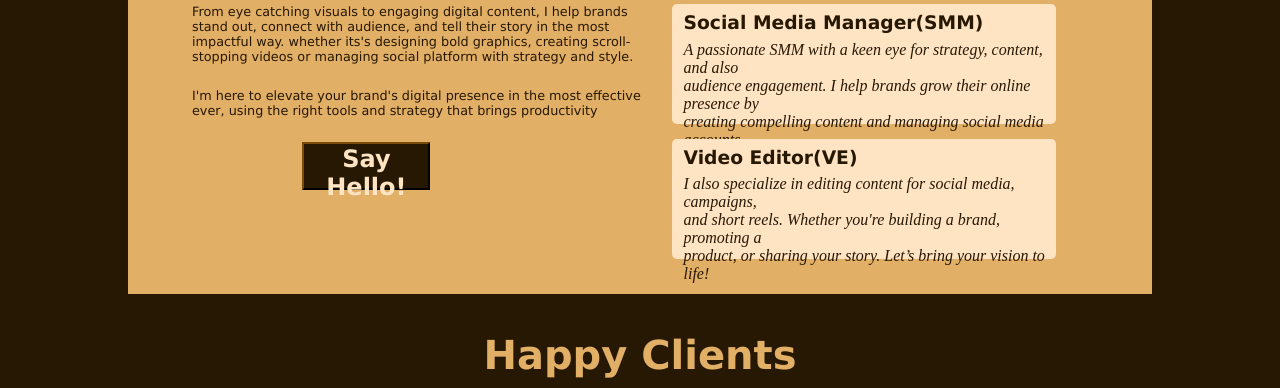
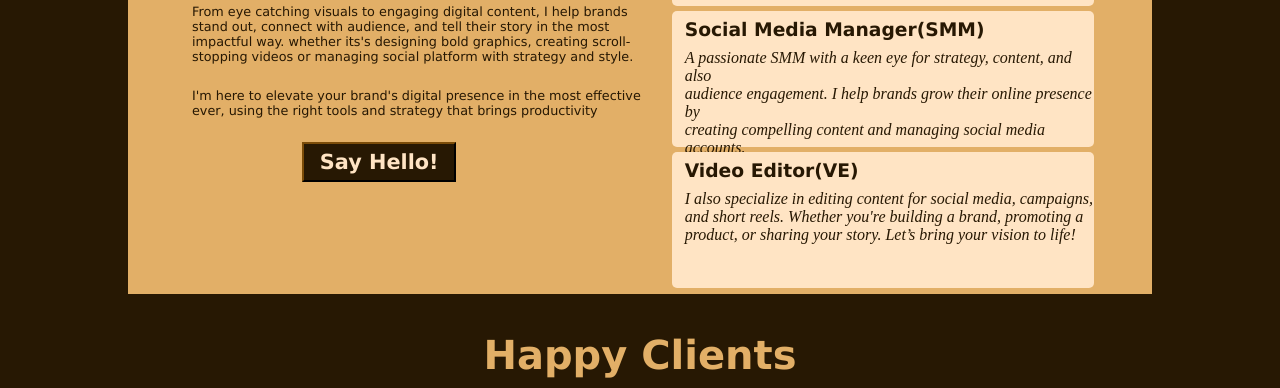
Before and after one commit to Jessdamina/portfolio, a plain HTML site: page index.html in a window 1280 px wide. Shown: the part 3681-4069 px from the top of the page. Drawn offline with Linux system fonts and the light colour scheme.

Commit message:
adjust testimonial img

```diff
--- a/index.html
+++ b/index.html
@@ -407,12 +407,12 @@
         }
         .what_button{
             margin: 5% 0% 0% 23%;
-            width: 10vw;
-            height: 6vh;
+            width: 12vw;
+            height: 5vh;
             border-color: #271803;
             font-family: Verdana, Geneva, Tahoma, sans-serif;
             font-weight: bold;
-            font-size: 1.5rem;
+            font-size: 1.3rem;
             color: bisque;
             background-color: #271803;
         }
@@ -422,8 +422,9 @@
         }
         .whatgrid1{
             background-color: bisque;
-            margin: 0% 20% 3% 0%;
-            height: 15vh;
+            margin: 0% 20% 1% 0%;
+            height: 17vh;
+            width: 33vw;
             border-radius: 5px;
         }
         .whatgrid1 h3{
@@ -434,6 +435,7 @@
         .whatgrid1 p{
             font-style: italic;
             color: #271803;
+            font-size: 1rem;
         }
         .happy h2{
             font-family: Verdana, Geneva, Tahoma, sans-serif;
@@ -487,7 +489,7 @@
             width: 10vw;
             height: 18vh;
             object-fit: cover;
-            margin-left: 10%;
+            margin: 0% 10% 0% 10%;
         }
         .footer{
             background-color: #e2af67;
```
